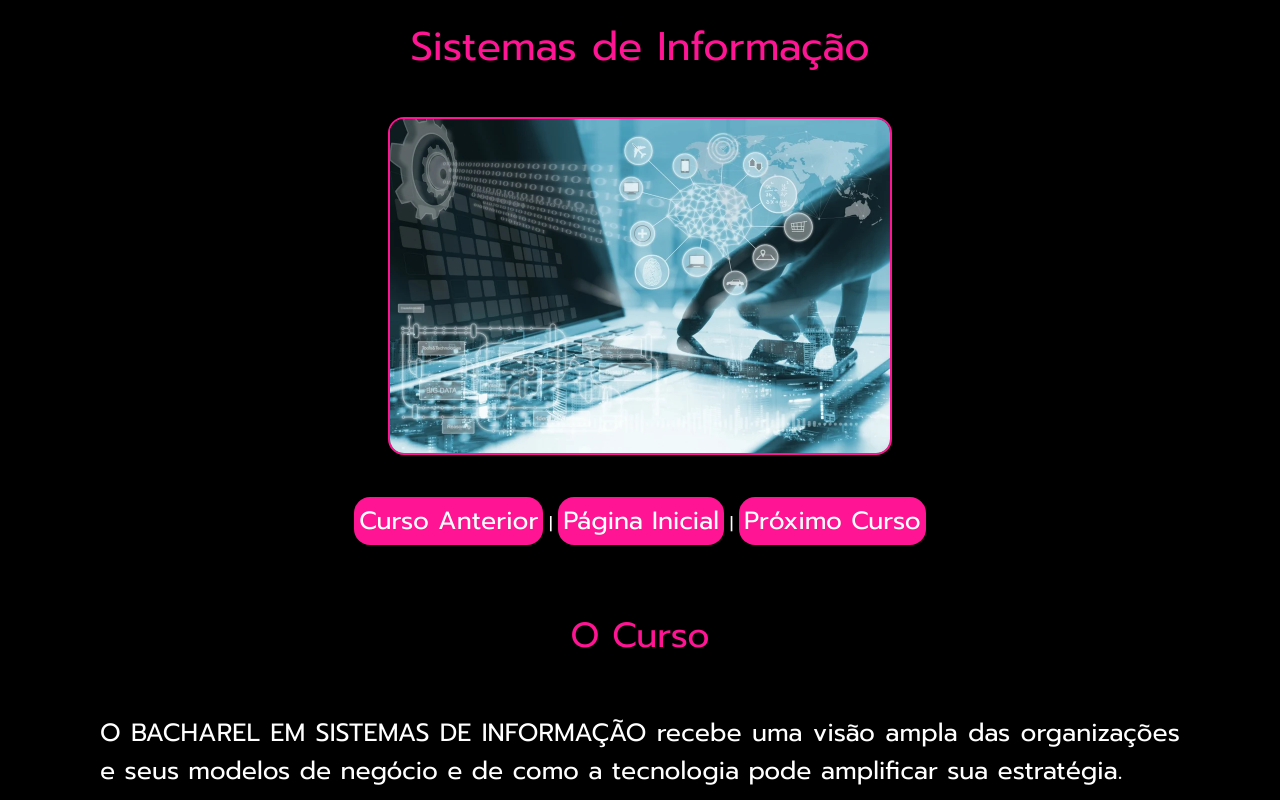
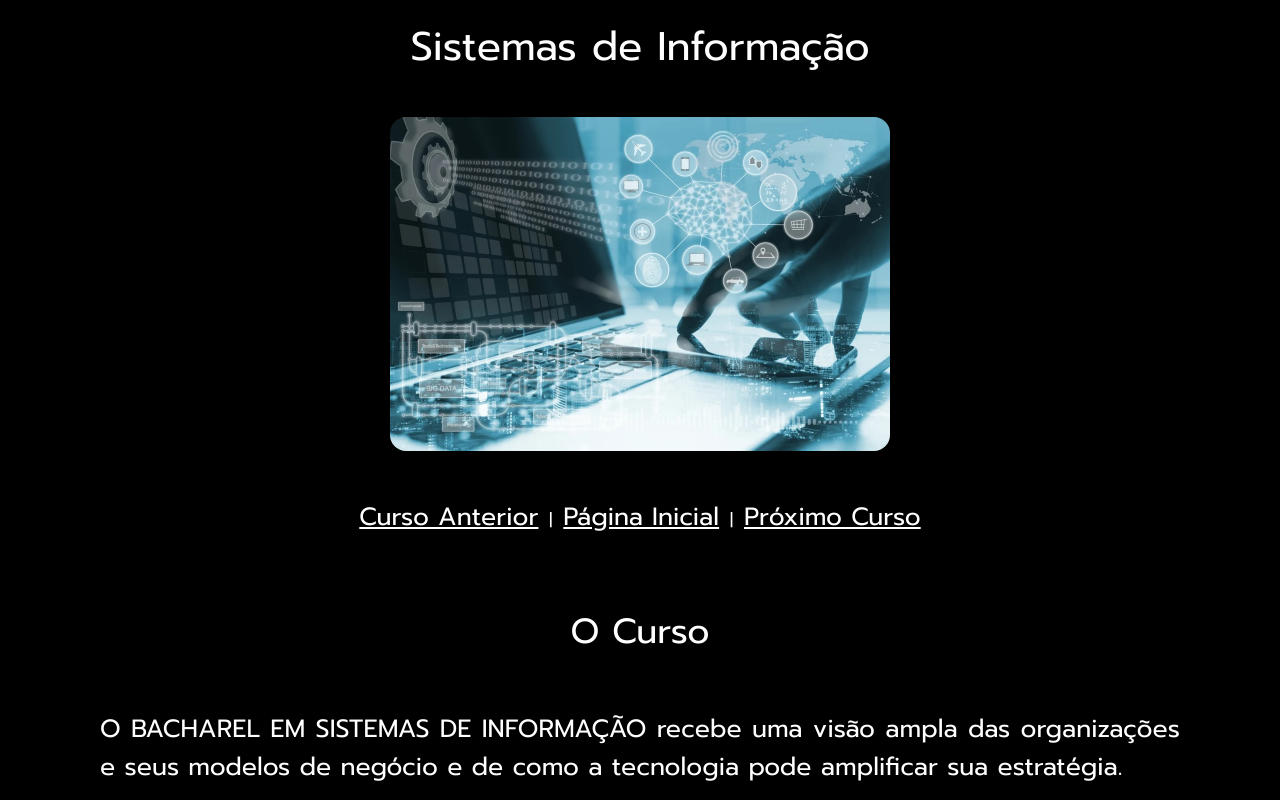
Before and after one commit to Malice112/cp01-front-end, a plain HTML site: page cursos/si.html in a window 1280 px wide. Shown: the top 800 px of the page. Drawn offline with Linux system fonts and the light colour scheme.

Commit message:
Update curso.css

```diff
--- a/css/curso.css
+++ b/css/curso.css
@@ -24,11 +24,9 @@ body{
 .principal__titulo {
     margin: 0 2em;
     font-size: 40px;
-    color: deeppink;
 }
 
 .principal__imagem {
-    border: 2px solid deeppink;
     border-radius: 16px;
     margin: 2.5em 0;
 }
@@ -37,7 +35,6 @@ body{
     text-align: center;
     margin: 1.5em 0;
     font-size: 35px;
-    color: deeppink;
 }
 
 p {
@@ -53,13 +50,6 @@ a {
     font-size: 25px;
     margin:0;
     margin-top: 1em;
-    text-decoration: none;
-    background-color: deeppink;
     border-radius: 16px;
-    padding: 0.2em 0.2em;
+    padding: 0.05em 0.2em;
 }
-
-a:hover {
-    background-color: aliceblue;
-    color: deeppink;
-}
```
